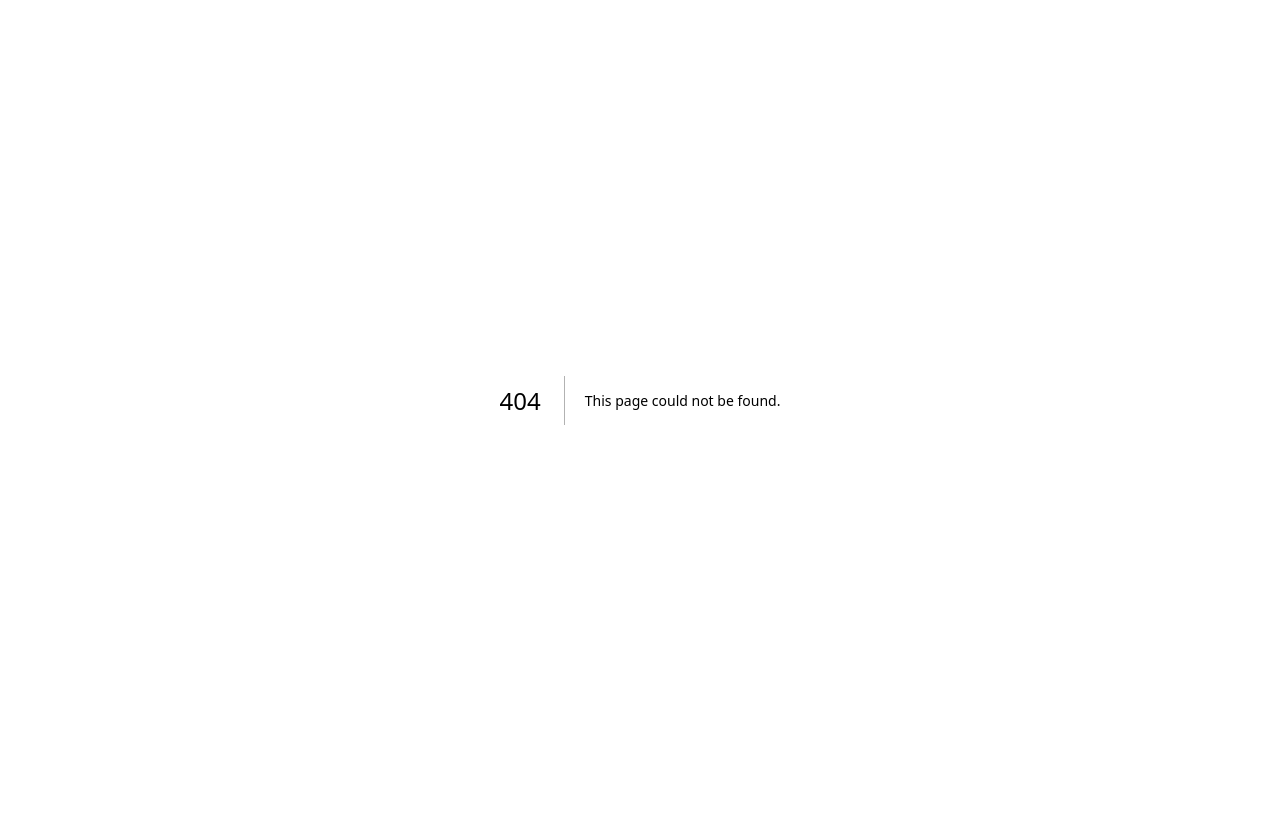
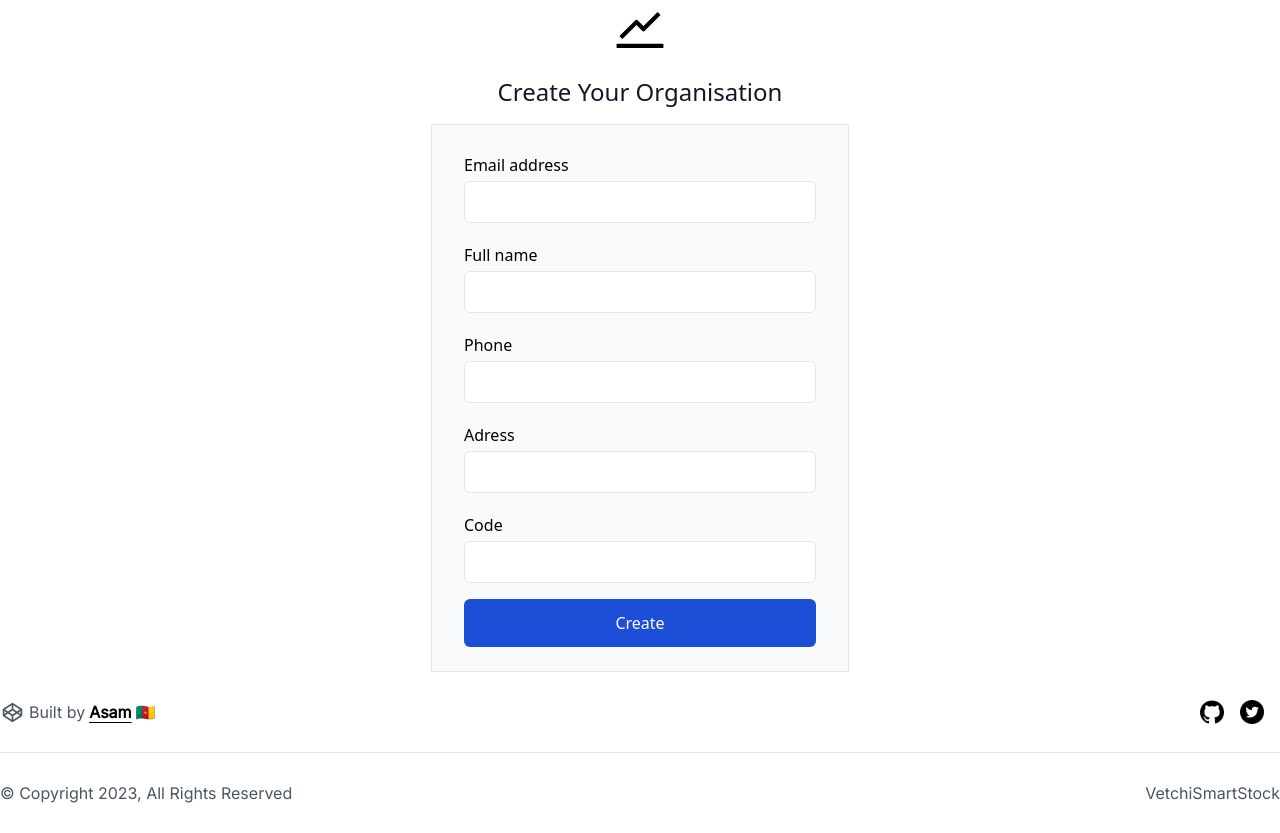
Before and after one commit to Asam237/sahel-vetchi-technologies, a Next.js app in the folder frontend/: page /organisation in a window 1280 px wide. Before the commit this address had no page. Before the commit the page ends 800 px from the top, so only its background shows below. Built offline with nearby package versions, Linux system fonts and the light colour scheme.

Commit message:
feat: setup organisation

```diff
--- a/frontend/pages/api/index.ts
+++ b/frontend/pages/api/index.ts
@@ -1,5 +1,5 @@
 import axios from "axios"
-import { AuthCreateType, AuthLoginType } from "../../types"
+import { AuthCreateType, AuthLoginType, OrganisationCreateType } from "../../types"
 
 const baseURL: string = "http://127.0.0.1:3010"
 
@@ -14,3 +14,7 @@ export const authLogin = async (input: AuthLoginType) => {
 export const authRegister = async (input: AuthCreateType) => {
     return await api.post("/auth/register", input)
 }
+
+export const createOrganisation = async (input: OrganisationCreateType) => {
+    return await api.post("/organisations/create", input)
+}
--- a/frontend/pages/login.tsx
+++ b/frontend/pages/login.tsx
@@ -15,12 +15,13 @@ export default function Login() {
 
 
     const router = useRouter()
-    const [cookies, setCookies] = useCookies(["qwer"])
+    const [cookies, setCookies] = useCookies(["qwer", "userId"])
     const [email, setEmail] = useState("")
     const [loading, setLoading] = useState(false)
     const [progress, setProgress] = useState(false)
     const [password, setPassword] = useState("")
     const data = { email, password }
+    let auth: any;
     const queryClient = useQueryClient()
     const authMutation = useMutation({
         mutationFn: authLogin,
@@ -36,7 +37,20 @@ export default function Login() {
             })
             setProgress(false)
             await myauth(data)
-            router.push("/dashboard")
+            const userType = auth.data.user.userType
+            const userId = auth.data.user._id
+            const organisation = auth.data.user.organisations
+            setCookies("userId", userId, { secure: true })
+            if (userType === "METIER_ORG") {
+                router.push("/dashboard")
+            }
+            if (userType === "ADMIN_ORG") {
+                if (organisation.length === 0) {
+                    router.push("/organisation")
+                } else {
+                    router.push("/dashboard")
+                }
+            }
         }
     })
     const handlerAuth = async (e: any) => {
@@ -46,7 +60,7 @@ export default function Login() {
 
     }
     const myauth = async (data: any) => {
-        const auth = await authLogin(data)
+        auth = await authLogin(data)
         const user: any = auth?.data
         setCookies("qwer", user, { secure: true })
     }
--- /dev/null
+++ b/frontend/pages/organisation.tsx
@@ -0,0 +1,95 @@
+import { Poppins } from "@next/font/google";
+import { useMutation } from "@tanstack/react-query";
+import Head from "next/head";
+import { useRouter } from "next/router";
+import { useState } from "react";
+import { useCookies } from "react-cookie";
+import { AiOutlineStock } from "react-icons/ai";
+import { Footer } from "../components/commons/footer.common";
+import { Header } from "../components/commons/header.common";
+import { createOrganisation } from "./api";
+
+const poppins = Poppins({ weight: "400", subsets: ['latin'] })
+
+export default function Organisation() {
+
+    const [loading, setLoading] = useState(false)
+    const [cookie, removeCookie]: any = useCookies(["userId"])
+    const userId = cookie.userId
+    const [fullname, setFullname] = useState("")
+    const [email, setEmail] = useState("")
+    const [phone, setPhone] = useState("")
+    const [adress, setAdress] = useState("")
+    const [code, setCode] = useState("")
+    const newOrganisation: any = { fullname, email, code, userId, phone, adress }
+
+    const router = useRouter()
+    const mutationKey = ["organisation"]
+
+    const createOrganisationMutation = useMutation({
+        mutationKey,
+        mutationFn: createOrganisation,
+        onSuccess: () => {
+            setLoading(false)
+            router.push("/organisation")
+        },
+        onError: () => {
+            setLoading(false)
+            router.push("/dashboard")
+        }
+    })
+
+    const handlerAddOrganisation = (e: any) => {
+        e.preventDefault()
+        setLoading(true)
+        createOrganisationMutation.mutate(newOrganisation)
+    }
+
+    return (
+        <>
+            <Head>
+                <title>Vetchi Smart Stock</title>
+                <meta name="description" content="Top mangas apps" />
+                <meta name="viewport" content="width=device-width, initial-scale=1" />
+                <link rel="icon" href="/favicon.ico" />
+            </Head>
+            <main className='px-4 md:px-0'>
+                <div className='flex flex-col justify-center items-center'>
+                    <AiOutlineStock size={60} />
+                    <h1 className="text-base lg:text-2xl text-gray-900 font-medium leading-tight py-4">
+                        Create Your Organisation
+                    </h1>
+                    <form onSubmit={handlerAddOrganisation}>
+                        <div className='max-w-3xl bg-gray-50 px-8 py-6 border'>
+                            <div>
+                                <p className='text-base py-1'>Email address</p>
+                                <input type="email" onChange={(e) => setEmail(e.target.value)} className='px-2 rounded-md py-2 bg-white border md:w-[22rem]' />
+                            </div>
+                            <div className='mt-4'>
+                                <p className='text-base py-1'>Full name</p>
+                                <input type="text" onChange={(e) => setFullname(e.target.value)} className='px-2 rounded-md py-2 bg-white border md:w-[22rem]' />
+                            </div>
+                            <div className='mt-4'>
+                                <p className='text-base py-1'>Phone</p>
+                                <input type="text" onChange={(e) => setPhone(e.target.value)} className='px-2 rounded-md py-2 bg-white border md:w-[22rem]' />
+                            </div>
+                            <div className='mt-4'>
+                                <p className='text-base py-1'>Adress</p>
+                                <input type="text" onChange={(e) => setAdress(e.target.value)} className='px-2 rounded-md py-2 bg-white border md:w-[22rem]' />
+                            </div>
+                            <div className='mt-4'>
+                                <p className='text-base py-1'>Code</p>
+                                <input type="text" onChange={(e) => setCode(e.target.value)} className='px-2 rounded-md py-2 bg-white border md:w-[22rem]' />
+                            </div>
+                            <div className='mt-4 flex justify-center items-center'>
+                                <button type='submit' className='text-base text-white bg-blue-700 rounded-md py-3 w-full'>Create</button>
+                            </div>
+                        </div>
+                    </form>
+                </div>
+
+            </main>
+            <Footer />
+        </>
+    )
+}
```
Also changed, not shown: frontend/types/index.ts (+11 -2 lines).
